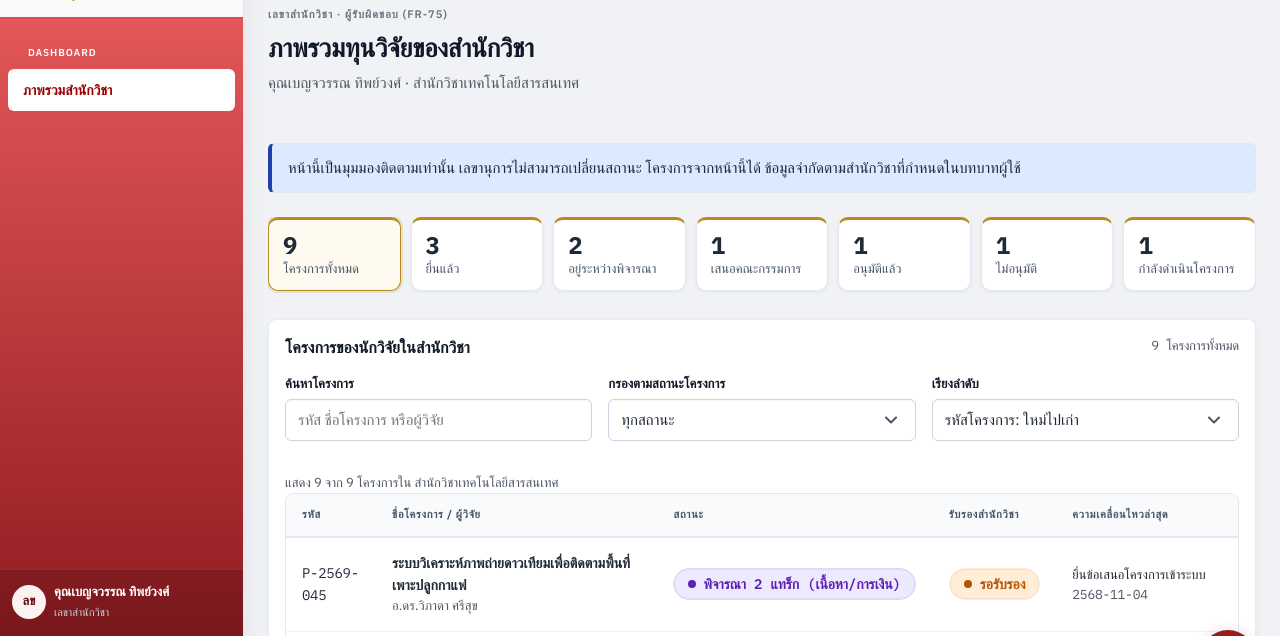
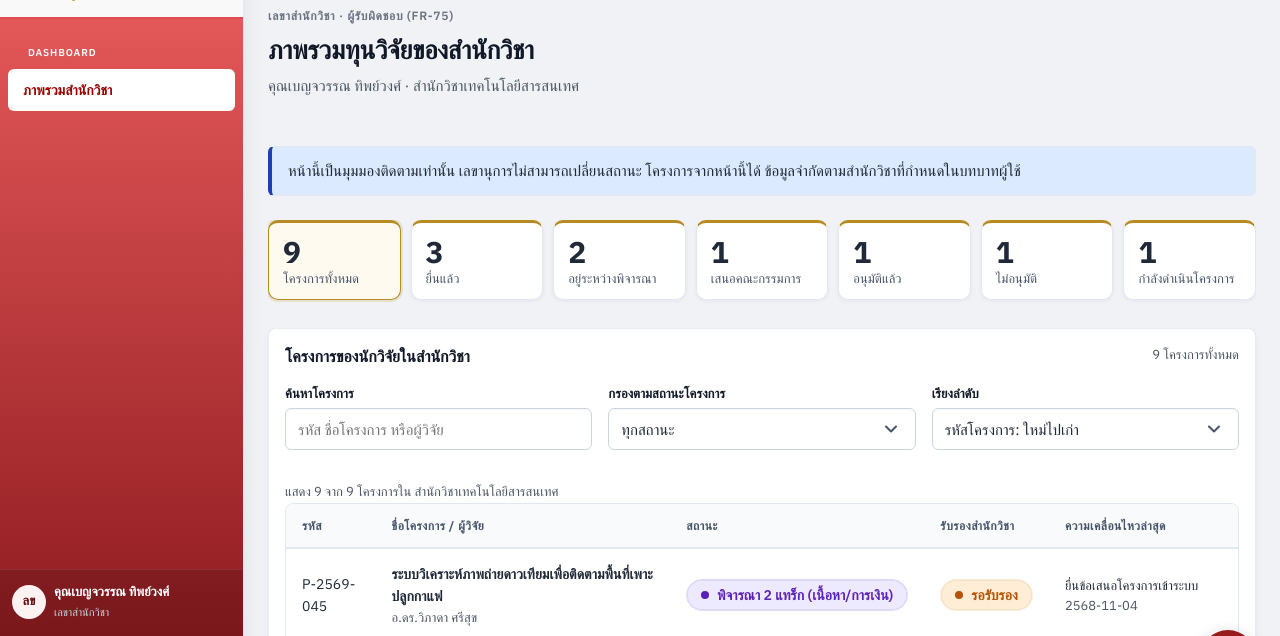
Before and after one commit to Jiraschaya/MFU-Research, a plain HTML site: page prototype/secretary-home.html in a window 1280 px wide. Shown: the part 90-726 px from the top of the page. Drawn offline with Linux system fonts and the light colour scheme; a web font is replaced by a local one.

Commit message:
Implement unified typography with IBM Plex Sans Thai
Added unified typography styles using IBM Plex Sans Thai font across various elements.

```diff
--- a/prototype/style.css
+++ b/prototype/style.css
@@ -1344,3 +1344,41 @@ body.sidebar-collapsed .app-sidebar {
 /* ปุ่มสีแดงเข้มอื่น ๆ ที่เป็นลิงก์ <a> — ตัวอักษรขาวตลอดแม้ชี้เมาส์ */
 a.btn-primary, a.btn-primary:hover, a.btn-primary:focus, a.btn-primary:active,
 a.btn-primary-solid, a.btn-primary-solid:hover, a.btn-danger, a.btn-danger:hover { color: #fff !important; }
+/* ==========================================================================
+   Unified Typography — ฟอนต์เดียวทุกหน้า (IBM Plex Sans Thai ทั้งไทย/อังกฤษ/ตัวเลข)
+   แก้ที่ token เดียว: หัวข้อ ตัวเลข รหัส ป้ายสถานะ ปุ่ม ช่องกรอก จึงใช้ฟอนต์เดียวกันหมด
+   ========================================================================== */
+:root {
+  --font-body: 'IBM Plex Sans Thai', 'IBM Plex Sans', system-ui, sans-serif;
+  --font-head: var(--font-body);
+  --font-mono: var(--font-body);   /* เดิมเป็น Plex Mono ทำให้ตัวเลข/ป้ายสถานะดูต่างจากข้อความ */
+}
+html, body, button, input, select, textarea { font-family: var(--font-body); }
+input:not([type="checkbox"]):not([type="radio"]):not([type="range"]), select, textarea { font-size: 15px; }
+code, kbd, pre, samp { font-family: ui-monospace, 'SFMono-Regular', Menlo, Consolas, monospace; font-size: .92em; }
+
+/* หัวข้อหน้า / คำอธิบายหน้า: ขนาดเดียวกันทุกหน้า */
+h1:not(.ix-title), .text-headline { font-size: 26px !important; font-weight: 600; line-height: 1.25; letter-spacing: -.01em; }
+.page-head p, .page-head > .text-muted { font-size: 15px; line-height: 1.6; }
+
+/* ตัวเลข/รหัส: ใช้ฟอนต์เดียวกับข้อความ แต่ให้ความกว้างเท่ากัน (ตารางเรียงตรง) */
+.num, .mono, .text-mono, .stat__value, .kpi-card__value, .ex-meeting__no, .sec-num, .tier-opt__cap {
+  font-family: var(--font-body) !important; font-variant-numeric: tabular-nums; letter-spacing: 0;
+}
+.stat__value, .kpi-card__value { font-size: 30px; font-weight: 700; line-height: 1.15; }
+.kpi-card__value { font-size: 30px !important; }
+.kpi-grid--compact .kpi-card__value { font-size: 24px !important; }
+
+/* ป้ายสถานะ / ชิป / ปุ่ม */
+.badge { font-family: var(--font-body); font-size: 12.5px; font-weight: 600; letter-spacing: 0; }
+.badge.chip { font-size: 14px; }
+.chip { font-family: var(--font-body); font-size: 14px; font-weight: 600; }
+.btn { font-family: var(--font-body); letter-spacing: 0; }
+.btn-sm { font-size: 13px; } .btn-md { font-size: 14px; }
+
+/* ตาราง: หัวตารางใช้ฟอนต์เดียวกับเนื้อหา ไม่ตัวเล็กจนอ่านยาก */
+.table thead th { font-family: var(--font-body) !important; font-size: 12px !important; letter-spacing: .04em !important; }
+.table td, .table th { font-size: 14px; }
+.text-overline { font-family: var(--font-body); font-size: 12px; letter-spacing: .06em; }
+.text-sm { font-size: 13px; }
+h1.ix-title{font-family:var(--font-body)}
```
